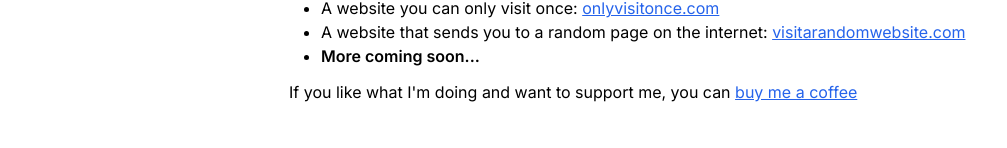
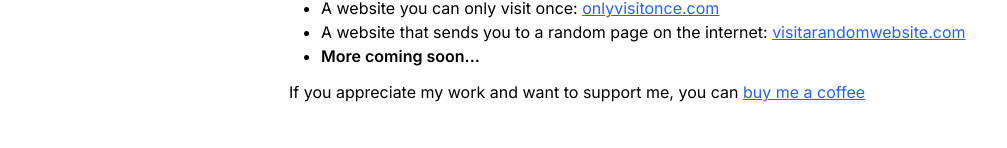
Before and after one commit to noahbaron91/nbaron, a Next.js app: page / in a window 1280 px wide. Shown: the part 152-300 px from the top of the page, without its empty margins (1-1008 px from the left). Built offline with nearby package versions, Linux system fonts and the light colour scheme.

Commit message:
feat: update text

```diff
--- a/src/app/page.tsx
+++ b/src/app/page.tsx
@@ -45,7 +45,7 @@ export default function Home() {
         </div>
 
         <p>
-          If you like what I{"'"}m doing and want to support me, you can{' '}
+          If you appreciate my work and want to support me, you can{' '}
           <a
             className='underline text-blue-600 hover:text-blue-800 visited:text-purple-600'
             href='https://buymeacoffee.com/noahbaron'
```
